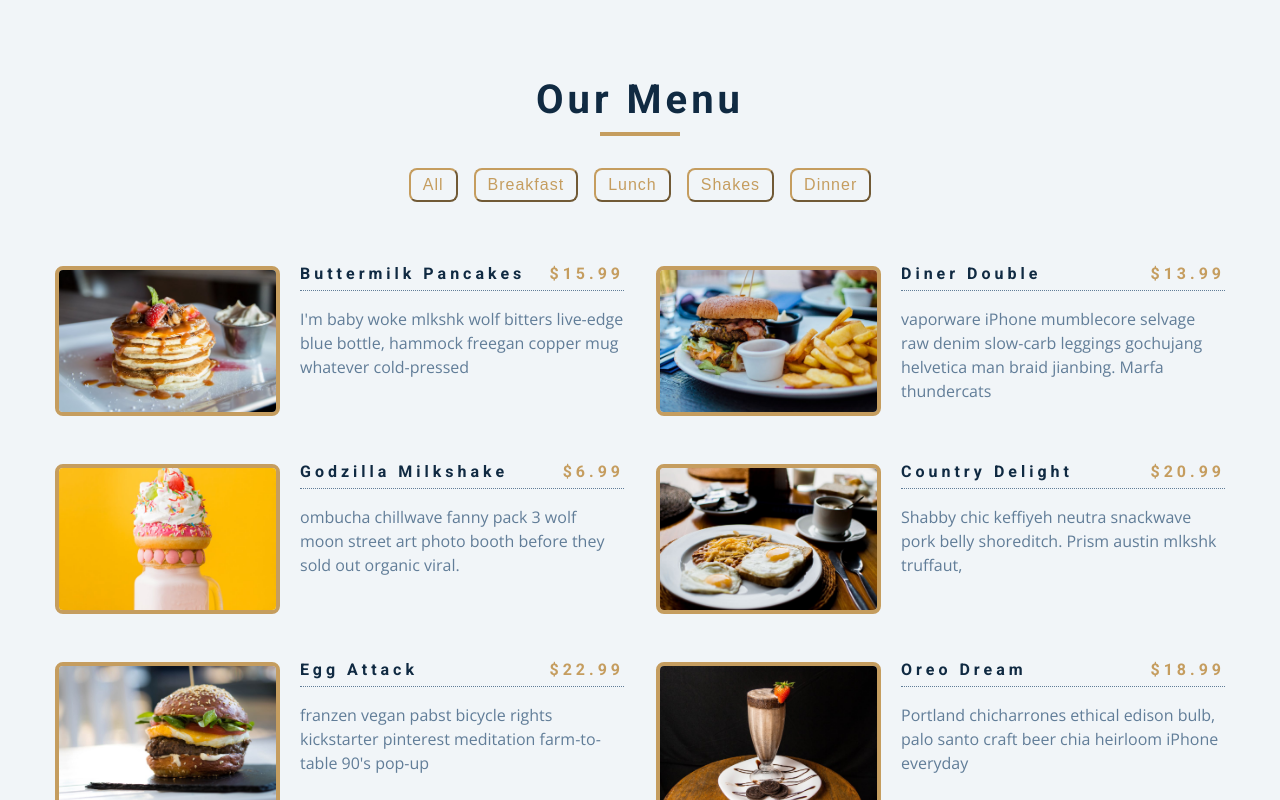
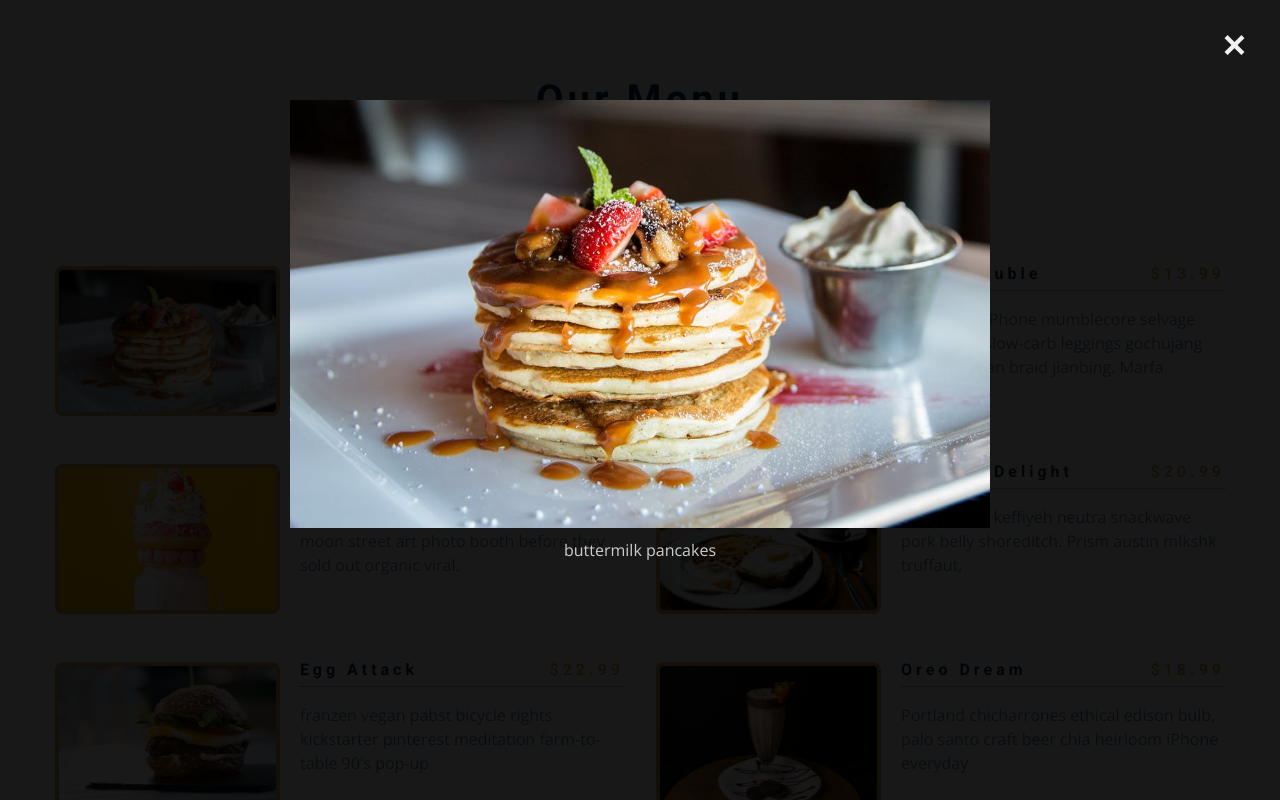
Before and after one commit to mrtarikozturk/menu-project, a plain HTML site: page index.html in a window 1280 px wide. Both pictures are taken after a click on the picture 167 px from the left and 341 px from the top of the page. Shown: the top 800 px of the page. Drawn offline with nearby package versions, Linux system fonts and the light colour scheme.

Commit message:
Add modal structure

```diff
--- a/index.html
+++ b/index.html
@@ -31,6 +31,19 @@
         <div class="section-center"></div>
      </section>
 
+    <!-- The Modal -->
+    <div id="modal" class="modal">
+
+      <!-- The Close Button -->
+      <span class="close">&times;</span>
+
+      <!-- Modal Content (The Image) -->
+      <img class="modal-content" id="img01">
+
+      <!-- Modal Caption (Image Text) -->
+      <div id="caption"></div>
+    </div>
+
      <script src="app.js"></script>
 </body>
 </html>
--- a/style.css
+++ b/style.css
@@ -236,7 +236,12 @@ main {
   height: 200px;
   border: 0.25rem solid var(--clr-gold);
   border-radius: var(--radius);
+  /* border-radius: 5px; */
+  cursor: pointer;
+  transition: 0.3s;
 }
+
+.photo:hover {opacity: 0.7;}
 
 .item-info header {
   display: flex;
@@ -279,3 +284,76 @@ main {
     height: 150px;
   }
 }
+
+/* Modal Css */
+
+/* The Modal (background) */
+.modal {
+  display: none; /* Hidden by default */
+  position: fixed; /* Stay in place */
+  z-index: 1; /* Sit on top */
+  padding-top: 100px; /* Location of the box */
+  left: 0;
+  top: 0;
+  width: 100%; /* Full width */
+  height: 100%; /* Full height */
+  overflow: auto; /* Enable scroll if needed */
+  background-color: rgb(0,0,0); /* Fallback color */
+  background-color: rgba(0,0,0,0.9); /* Black w/ opacity */
+}
+
+/* Modal Content (Image) */
+.modal-content {
+  margin: auto;
+  display: block;
+  width: 80%;
+  max-width: 700px;
+}
+
+/* Caption of Modal Image (Image Text) - Same Width as the Image */
+#caption {
+  margin: auto;
+  display: block;
+  width: 80%;
+  max-width: 700px;
+  text-align: center;
+  color: #ccc;
+  padding: 10px 0;
+  height: 150px;
+}
+
+/* Add Animation - Zoom in the Modal */
+.modal-content, #caption {
+  animation-name: zoom;
+  animation-duration: 0.6s;
+}
+
+@keyframes zoom {
+  from {transform:scale(0)}
+  to {transform:scale(1)}
+}
+
+/* The Close Button */
+.close {
+  position: absolute;
+  top: 15px;
+  right: 35px;
+  color: #f1f1f1;
+  font-size: 40px;
+  font-weight: bold;
+  transition: 0.3s;
+}
+
+.close:hover,
+.close:focus {
+  color: #bbb;
+  text-decoration: none;
+  cursor: pointer;
+}
+
+/* 100% Image Width on Smaller Screens */
+@media only screen and (max-width: 700px){
+  .modal-content {
+    width: 100%;
+  }
+}
```
